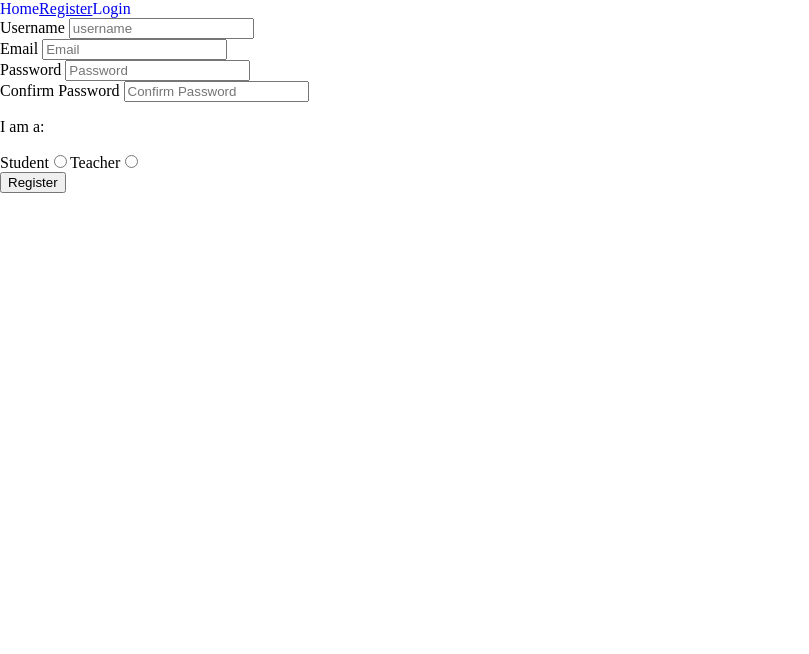
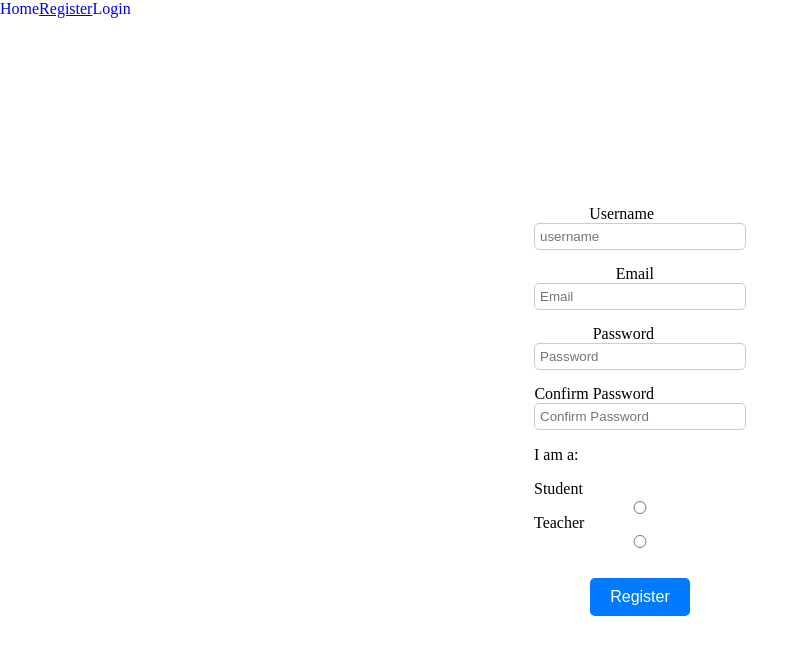
Before and after one commit to santhi26/debugging-dialects, a React (Vite) app in the folder frontend/: page /registerHome in a window 1280 px wide. Shown: the top 654 px of the page, without its empty margins (0-809 px from the left). Built offline with nearby package versions, Linux system fonts and the light colour scheme.

Commit message:
added basic css for registerForm

```diff
--- a/frontend/src/App.css
+++ b/frontend/src/App.css
@@ -65,3 +65,62 @@ body {
   text-align: center;
   padding: 20px;
 }
+
+.Form {
+  display: flex;
+  flex-direction: column;
+  justify-content: center;
+  align-items: center;
+  height: 100vh;
+}
+
+.username,
+.email,
+.password,
+.confirm-password,
+.role {
+  display: flex;
+  flex-direction: column;
+  margin-bottom: 15px;
+}
+
+.form_label {
+  text-align: right;
+  margin-right: 10px;
+  flex: 1;
+  display: inline-block;
+  width: 120px; /* Adjust the width as needed */
+}
+
+.form_input {
+  flex: 2;
+  padding: 5px;
+  display: inline-block;
+  border-radius: 5px;
+  border: 1px solid #ccc;
+  width: 200px; /* Adjust the width as needed */
+}
+
+.role label {
+  margin-right: 10px;
+}
+
+.role input {
+  margin-right: 5px;
+}
+
+.submit-button {
+  display: flex;
+  justify-content: center;
+  margin-top: 15px;
+}
+
+.btn {
+  padding: 10px 20px;
+  background-color: #007bff;
+  color: #fff;
+  border: none;
+  cursor: pointer;
+  border-radius: 5px;
+  font-size: 16px;
+}
--- a/frontend/src/components/Login/index.jsx
+++ b/frontend/src/components/Login/index.jsx
@@ -1,20 +1,40 @@
 import React, {useState} from 'react';
 
-export default function RegistrationForm() {
-  return (
-    <div className="Form">
+export default function login() {
+    return (
+      <div className="Form">
+        <h1>login</h1>
         <div className="email">
-            <label className="form_label" for="email">Email </label>
-            <input className="form_input" value={email} type="email" id="email" placeholder="Email" required/>
+          <label className="form_label" htmlFor="email">
+            Email:
+          </label>
+          <input
+            className="form_input"
+            value={email}
+            type="text"
+            id="email"
+            placeholder="Email"
+            required
+          />
         </div>
         <div className="password">
-            <label className="form_label" for="password">Password </label>
-            <input className="form_input" value={password} type="password"  id="password" placeholder="Password" required/>
+          <label className="form_label" htmlFor="password">
+            Password:
+          </label>
+          <input
+            className="form_input"
+            value={password}
+            type="text"
+            id="password"
+            placeholder="Password"
+            required
+          />
         </div>
         <div className="submit-button">
-            <button type="submit" class="btn">Register</button>
+          <button type="submit" className="btn">
+            Login
+          </button>
         </div>
-        </div>
-
-  )
+      </div>
+    );
   }
--- a/frontend/src/pages/login/index.jsx
+++ b/frontend/src/pages/login/index.jsx
@@ -1,5 +1,5 @@
 import React from 'react';
-import { Login } from '../../components';
+import {Login } from '../../components';
 
 
 
```
